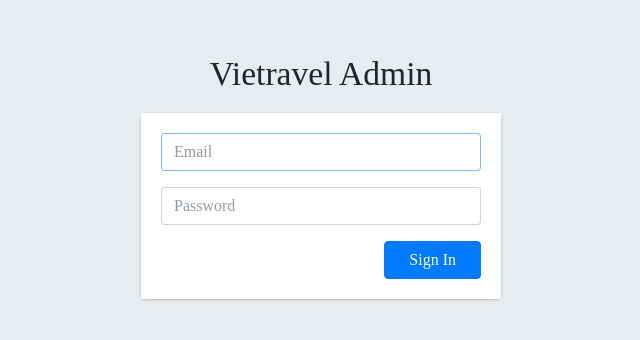
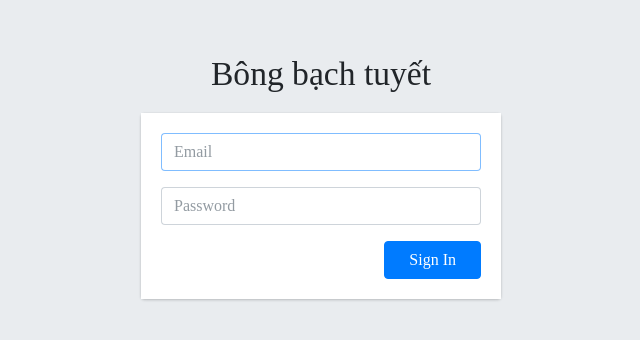
Before and after one commit to itsay/bbt_erp_support, a website: page public/login.html in a window 1280 px wide. Shown: the part 218-558 px from the top of the page, without its empty margins (319-959 px from the left). Drawn offline with Linux system fonts and the light colour scheme.

Commit message:
impl: change name

```diff
--- a/public/login.html
+++ b/public/login.html
@@ -14,7 +14,7 @@
     <!-- ===== Preloader Start ===== -->
     <div class="login-box">
         <div class="login-logo">
-            <b>Vietravel Admin</b>
+            <b>Bông bạch tuyết</b>
         </div>
         <div class="card">
             <div class="card-body login-card-body">
```
